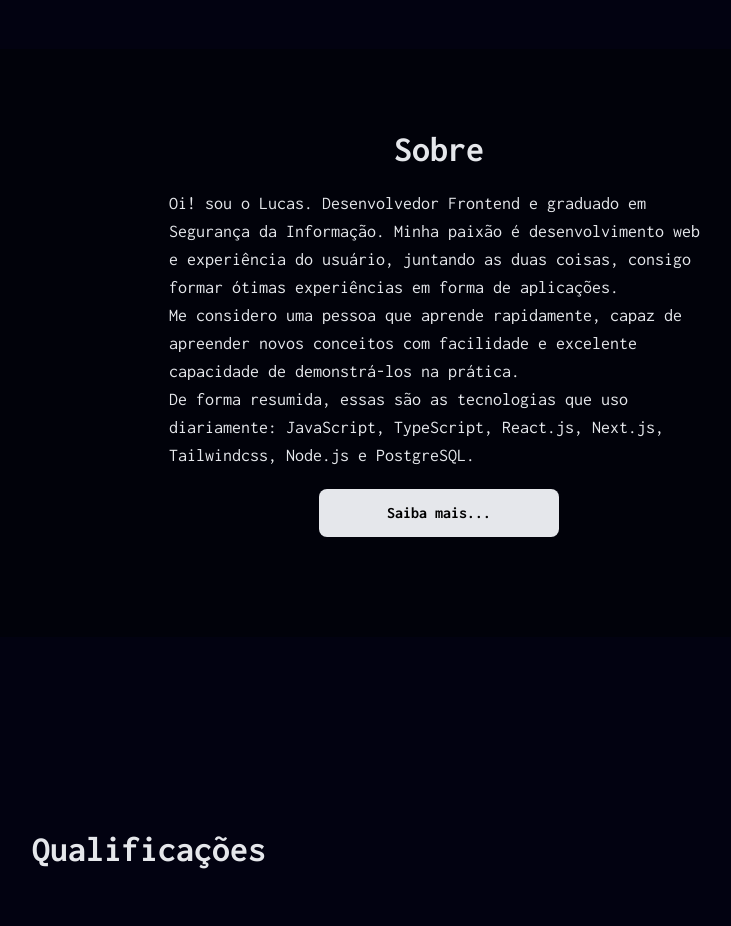
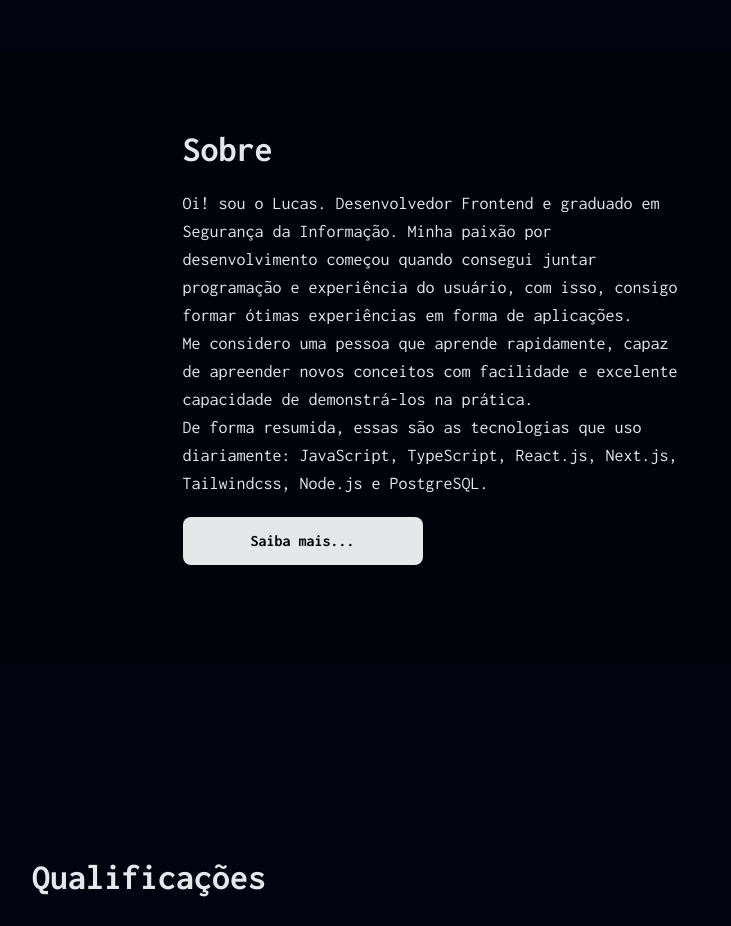
Before and after one commit to lucascmpos/lucascmpos-portfolio, a React (Vite) app: page / in a window 1280 px wide. Shown: the part 940-1866 px from the top of the page, without its empty margins (491-1222 px from the left). Built offline with nearby package versions, Linux system fonts and the light colour scheme.

Commit message:
fix: fixing layout

```diff
--- a/src/components/about.jsx
+++ b/src/components/about.jsx
@@ -51,12 +51,12 @@ const About = () => {
       </div>
       <div ref={firstTextRef}></div>
       <div
-        className={`flex flex-col w-full md:w-6/12 lg:w-10/12  text-start gap-5 justify-center items-center transition-opacity ease-in-out duration-1000 ${
+        className={`flex flex-col w-full md:w-6/12 lg:w-10/12  text-start gap-5 justify-center items-start px-5 transition-opacity ease-in-out duration-1000 ${
           inView ? "opacity-100" : "opacity-0"
         }`}
         ref={ref}
       >
-        <h1 className="text-gray-200 text-4xl font-bold">Sobre</h1>
+        <h1 className="text-gray-200 text-4xl font-bold flex">Sobre</h1>
         <p
           className={`text-gray-200 md:text-lg   md:p-0 p-2 text-left md:text-start text-md md:w-auto w-80 transition-opacity ease-in-out duration-500 ${
             showMore ? "" : ""
@@ -68,9 +68,9 @@ const About = () => {
           ref={secondTextRef}
         >
           Oi! sou o Lucas. Desenvolvedor Frontend e graduado em Segurança da
-          Informação. Minha paixão é desenvolvimento web e experiência do
-          usuário, juntando as duas coisas, consigo formar ótimas experiências
-          em forma de aplicações. <br />
+          Informação. Minha paixão por desenvolvimento começou quando consegui
+          juntar programação e experiência do usuário, com isso, consigo formar
+          ótimas experiências em forma de aplicações. <br />
           Me considero uma pessoa que aprende rapidamente, capaz de apreender
           novos conceitos com facilidade e excelente capacidade de demonstrá-los
           na prática. <br />
--- a/src/components/projects.tsx
+++ b/src/components/projects.tsx
@@ -307,7 +307,7 @@ const Projects = () => {
   );
 
   return (
-    <div id="projects" className="md:p-44 py-32 md:py-32  bg-[#01020a]">
+    <div id="projects" className="md:p-44 md:py-52  bg-[#01020a]">
       <div className="flex flex-col md:items-start items-center pb-20 justify-center">
         <h1 className="text-gray-200 text-4xl font-bold">Projetos</h1>
       </div>
```
